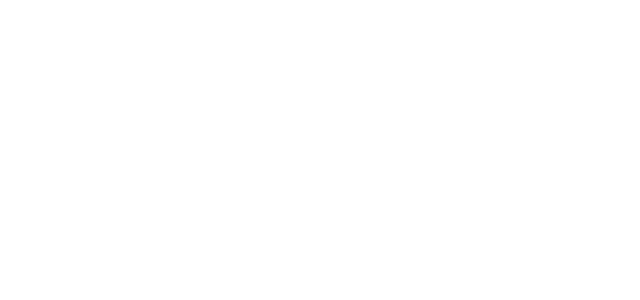
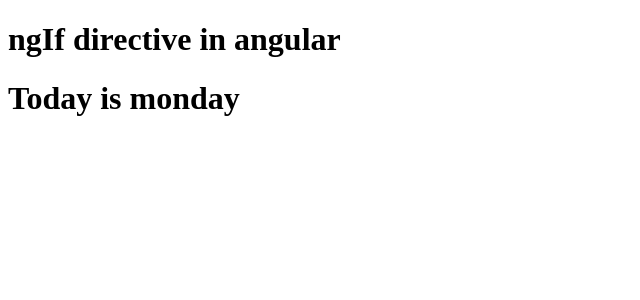
Before and after one commit to ShubhamDev021/Angular_Course, an Angular app: page / in a window 1280 px wide. Shown: the top 300 px of the page, without its empty margins (0-640 px from the left). Built offline with nearby package versions, Linux system fonts and the light colour scheme.

Commit message:
ngIf directive in angular

```diff
--- a/src/app/app.component.html
+++ b/src/app/app.component.html
@@ -214,3 +214,8 @@
     </ul>
   }
 </div> -->
+
+
+<h1>ngIf directive in angular</h1>
+
+<h1 *ngIf="is_monday">Today is monday</h1>
--- a/src/app/app.component.ts
+++ b/src/app/app.component.ts
@@ -6,10 +6,11 @@
 import { LoginComponent } from './login/login.component';
 import { ProfileComponent } from './profile/profile.component';
 import { FormsModule } from '@angular/forms';
+import { CommonModule } from '@angular/common';
 
 @Component({
   selector: 'app-root',
-  imports: [RouterOutlet, LoginComponent, ProfileComponent, FormsModule],
+  imports: [RouterOutlet, LoginComponent, ProfileComponent, FormsModule, CommonModule],
   templateUrl: './app.component.html',
   styleUrl: './app.component.css',
   styles: '.component-ts-span-class {font-size: 18px; color: white; background-color: blue;}'
@@ -314,4 +315,12 @@
   //-------------------------------------------
   // To-do App in angular code ends
   //-------------------------------------------
+
+  //-------------------------------------------
+  // ngIf directive in angular code starts
+  //-------------------------------------------
+  is_monday:boolean = true
+  //-------------------------------------------
+  // ngIf directive in angular code ends
+  //-------------------------------------------
 }
```
